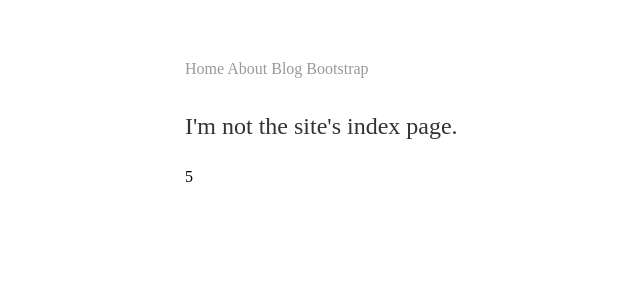
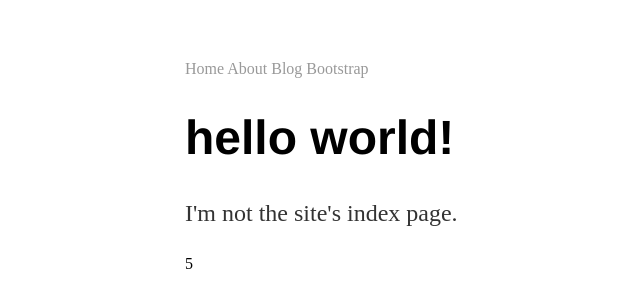
Before and after one commit to studentiyot/code_monkey, a Jekyll site: the page built from not_the_index.html, in a window 1280 px wide. Shown: the top 308 px of the page, without its empty margins (7-647 px from the left). Built offline with Jekyll 4.4.1, drawn with Linux system fonts in a browser that asks for light colours.

Commit message:
Fixed syntax error not_the_index.html

```diff
--- a/not_the_index.html
+++ b/not_the_index.html
@@ -11,7 +11,7 @@ my_number: 5
     <title>Home</title>
   </head>
   <body>
-    <h1>{{ Hello World ! | downcase }}</h1>
+    <h1>{{ "Hello World!" | downcase }}</h1>
     <p>I'm not the site's index page.</p>
 
     {{ page.my_number }}
```
